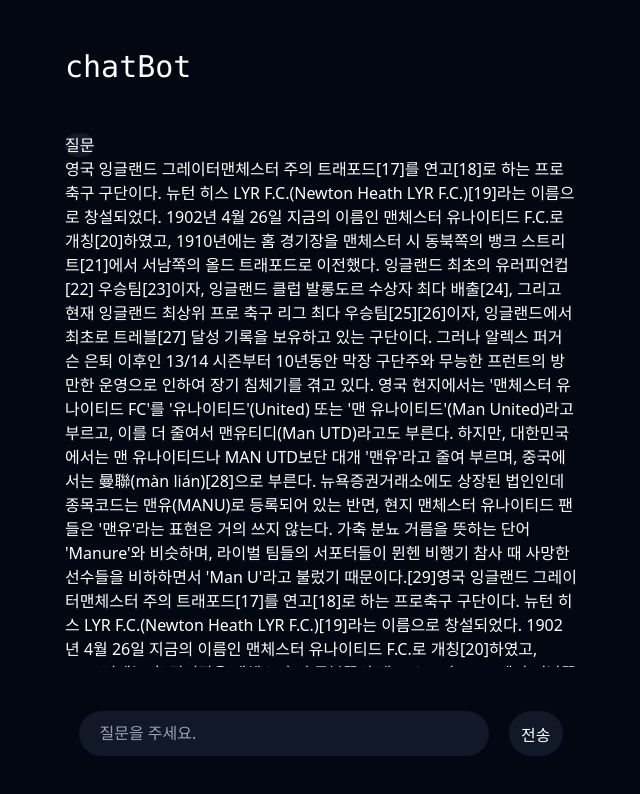
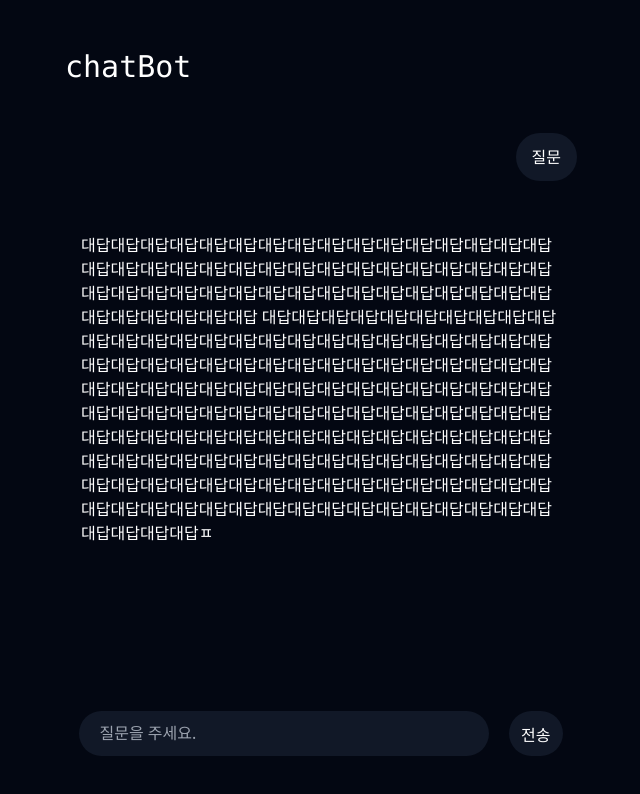
Before and after one commit to Kang-Jinsoo/gpt-chatbot, a Next.js app: page / in a window 1280 px wide. Shown: the top 794 px of the page, without its empty margins (319-959 px from the left). Built offline with nearby package versions, Linux system fonts and the light colour scheme.

Commit message:
globals css fix

```diff
--- a/src/app/globals.css
+++ b/src/app/globals.css
@@ -1,6 +1,12 @@
 @tailwind base;
 @tailwind components;
 @tailwind utilities;
+
+@layer utilities {
+  .mx-custom {
+    @apply mx-4 sm:mx-10 md:mx-36 lg:mx-64 xl:mx-96;
+  }
+}
 
 ::-webkit-scrollbar {
   width: 5px;
--- a/src/app/page.tsx
+++ b/src/app/page.tsx
@@ -1,20 +1,18 @@
 import "./globals.css";
-import Question from "@/component/question";
-import Answer from "@/component/answer";
+import Question from "@/components/ui/question";
+import Answer from "@/components/ui/answer";
 
 export default function Home() {
   return (
     <div className="h-full border-white">
-      <div className="h-1/6 text-3xl font-mono mx-4 sm:mx-10 md:mx-36 lg:mx-64 xl:mx-96 flex items-center">
+      <div className="h-1/6 text-3xl font-mono mx-custom flex items-center">
         chatBot
       </div>
-      <div className="h-4/6 overflow-y-auto">
-        <div className="mx-4 sm:mx-10 md:mx-36 lg:mx-64 xl:mx-96">
-          <Question />
-          <Answer />
-        </div>
+      <div className="h-4/6 overflow-y-auto mx-custom">
+        <Question />
+        <Answer />
       </div>
-      <div className="h-1/6 mx-4 sm:mx-10 md:mx-36 lg:mx-64 xl:mx-96 flex justify-center items-center">
+      <div className="h-1/6 mx-custom flex justify-center items-center">
         <input
           type="text"
           placeholder="질문을 주세요."
--- a/src/component/answer.tsx
+++ /dev/null
@@ -1,64 +0,0 @@
-export default function Answer() {
-  return (
-    <div className="flex justify-start mb-5">
-      <div className="px-4 py-3 text-md text-gray-200 rounded-3xl">
-        영국 잉글랜드 그레이터맨체스터 주의 트래포드[17]를 연고[18]로 하는
-        프로축구 구단이다. 뉴턴 히스 LYR F.C.(Newton Heath LYR F.C.)[19]라는
-        이름으로 창설되었다. 1902년 4월 26일 지금의 이름인 맨체스터 유나이티드
-        F.C.로 개칭[20]하였고, 1910년에는 홈 경기장을 맨체스터 시 동북쪽의 뱅크
-        스트리트[21]에서 서남쪽의 올드 트래포드로 이전했다. 잉글랜드 최초의
-        유러피언컵[22] 우승팀[23]이자, 잉글랜드 클럽 발롱도르 수상자 최다
-        배출[24], 그리고 현재 잉글랜드 최상위 프로 축구 리그 최다
-        우승팀[25][26]이자, 잉글랜드에서 최초로 트레블[27] 달성 기록을 보유하고
-        있는 구단이다. 그러나 알렉스 퍼거슨 은퇴 이후인 13/14 시즌부터 10년동안
-        막장 구단주와 무능한 프런트의 방만한 운영으로 인하여 장기 침체기를 겪고
-        있다. 영국 현지에서는 '맨체스터 유나이티드 FC'를 '유나이티드'(United)
-        또는 '맨 유나이티드'(Man United)라고 부르고, 이를 더 줄여서 맨유티디(Man
-        UTD)라고도 부른다. 하지만, 대한민국에서는 맨 유나이티드나 MAN UTD보단
-        대개 '맨유'라고 줄여 부르며, 중국에서는 曼聯(màn lián)[28]으로 부른다.
-        뉴욕증권거래소에도 상장된 법인인데 종목코드는 맨유(MANU)로 등록되어 있는
-        반면, 현지 맨체스터 유나이티드 팬들은 '맨유'라는 표현은 거의 쓰지
-        않는다. 가축 분뇨 거름을 뜻하는 단어 'Manure'와 비슷하며, 라이벌 팀들의
-        서포터들이 뮌헨 비행기 참사 때 사망한 선수들을 비하하면서 'Man U'라고
-        불렀기 때문이다.[29]영국 잉글랜드 그레이터맨체스터 주의 트래포드[17]를
-        연고[18]로 하는 프로축구 구단이다. 뉴턴 히스 LYR F.C.(Newton Heath LYR
-        F.C.)[19]라는 이름으로 창설되었다. 1902년 4월 26일 지금의 이름인
-        맨체스터 유나이티드 F.C.로 개칭[20]하였고, 1910년에는 홈 경기장을
-        맨체스터 시 동북쪽의 뱅크 스트리트[21]에서 서남쪽의 올드 트래포드로
-        이전했다. 잉글랜드 최초의 유러피언컵[22] 우승팀[23]이자, 잉글랜드 클럽
-        발롱도르 수상자 최다 배출[24], 그리고 현재 잉글랜드 최상위 프로 축구
-        리그 최다 우승팀[25][26]이자, 잉글랜드에서 최초로 트레블[27] 달성 기록을
-        보유하고 있는 구단이다. 그러나 알렉스 퍼거슨 은퇴 이후인 13/14 시즌부터
-        10년동안 막장 구단주와 무능한 프런트의 방만한 운영으로 인하여 장기
-        침체기를 겪고 있다. 영국 현지에서는 '맨체스터 유나이티드 FC'를
-        '유나이티드'(United) 또는 '맨 유나이티드'(Man United)라고 부르고, 이를
-        더 줄여서 맨유티디(Man UTD)라고도 부른다. 하지만, 대한민국에서는 맨
-        유나이티드나 MAN UTD보단 대개 '맨유'라고 줄여 부르며, 중국에서는
-        曼聯(màn lián)[28]으로 부른다. 뉴욕증권거래소에도 상장된 법인인데
-        종목코드는 맨유(MANU)로 등록되어 있는 반면, 현지 맨체스터 유나이티드
-        팬들은 '맨유'라는 표현은 거의 쓰지 않는다. 가축 분뇨 거름을 뜻하는 단어
-        'Manure'와 비슷하며, 라이벌 팀들의 서포터들이 뮌헨 비행기 참사 때 사망한
-        선수들을 비하하면서 'Man U'라고 불렀기 때문이다.[29]영국 잉글랜드
-        그레이터맨체스터 주의 트래포드[17]를 연고[18]로 하는 프로축구 구단이다.
-        뉴턴 히스 LYR F.C.(Newton Heath LYR F.C.)[19]라는 이름으로 창설되었다.
-        1902년 4월 26일 지금의 이름인 맨체스터 유나이티드 F.C.로 개칭[20]하였고,
-        1910년에는 홈 경기장을 맨체스터 시 동북쪽의 뱅크 스트리트[21]에서
-        서남쪽의 올드 트래포드로 이전했다. 잉글랜드 최초의 유러피언컵[22]
-        우승팀[23]이자, 잉글랜드 클럽 발롱도르 수상자 최다 배출[24], 그리고 현재
-        잉글랜드 최상위 프로 축구 리그 최다 우승팀[25][26]이자, 잉글랜드에서
-        최초로 트레블[27] 달성 기록을 보유하고 있는 구단이다. 그러나 알렉스
-        퍼거슨 은퇴 이후인 13/14 시즌부터 10년동안 막장 구단주와 무능한 프런트의
-        방만한 운영으로 인하여 장기 침체기를 겪고 있다. 영국 현지에서는
-        '맨체스터 유나이티드 FC'를 '유나이티드'(United) 또는 '맨 유나이티드'(Man
-        United)라고 부르고, 이를 더 줄여서 맨유티디(Man UTD)라고도 부른다.
-        하지만, 대한민국에서는 맨 유나이티드나 MAN UTD보단 대개 '맨유'라고 줄여
-        부르며, 중국에서는 曼聯(màn lián)[28]으로 부른다. 뉴욕증권거래소에도
-        상장된 법인인데 종목코드는 맨유(MANU)로 등록되어 있는 반면, 현지
-        맨체스터 유나이티드 팬들은 '맨유'라는 표현은 거의 쓰지 않는다. 가축 분뇨
-        거름을 뜻하는 단어 'Manure'와 비슷하며, 라이벌 팀들의 서포터들이 뮌헨
-        비행기 참사 때 사망한 선수들을 비하하면서 'Man U'라고 불렀기
-        때문이다.[29]
-      </div>
-    </div>
-  );
-}
--- /dev/null
+++ b/src/components/ui/answer.tsx
@@ -0,0 +1,10 @@
+export default function Answer() {
+  return (
+    <div className="flex justify-start mb-5">
+      <div className="px-4 py-3 text-md text-white rounded-3xl">
+        대답대답대답대답대답대답대답대답대답대답대답대답대답대답대답대답대답대답대답대답대답대답대답대답대답대답대답대답대답대답대답대답대답대답대답대답대답대답대답대답대답대답대답대답대답대답대답대답대답대답대답대답대답대답
+        대답대답대답대답대답대답대답대답대답대답대답대답대답대답대답대답대답대답대답대답대답대답대답대답대답대답대답대답대답대답대답대답대답대답대답대답대답대답대답대답대답대답대답대답대답대답대답대답대답대답대답대답대답대답대답대답대답대답대답대답대답대답대답대답대답대답대답대답대답대답대답대답대답대답대답대답대답대답대답대답대답대답대답대답대답대답대답대답대답대답대답대답대답대답대답대답대답대답대답대답대답대답대답대답대답대답대답대답대답대답대답대답대답대답대답대답대답대답대답대답대답대답대답대답대답대답대답대답대답대답대답대답대답대답대답대답대답대답대답대답대답대답ㅍ
+      </div>
+    </div>
+  );
+}
--- a/src/component/question.tsx
+++ b/src/components/ui/question.tsx
@@ -1,7 +1,7 @@
 export default function Question() {
   return (
     <div className="flex justify-end mb-5">
-      <div className="px-4 py-3 text-md text-gray-200 rounded-3xl bg-gray-900 content-center">
+      <div className="flex justify-end mb-5 px-4 py-3 text-md rounded-3xl bg-gray-900 content-center">
         질문
       </div>
     </div>
```
Also changed, not shown: package.json (+6 -6 lines), 1 other file (tests, documents, lock files or other folders).
